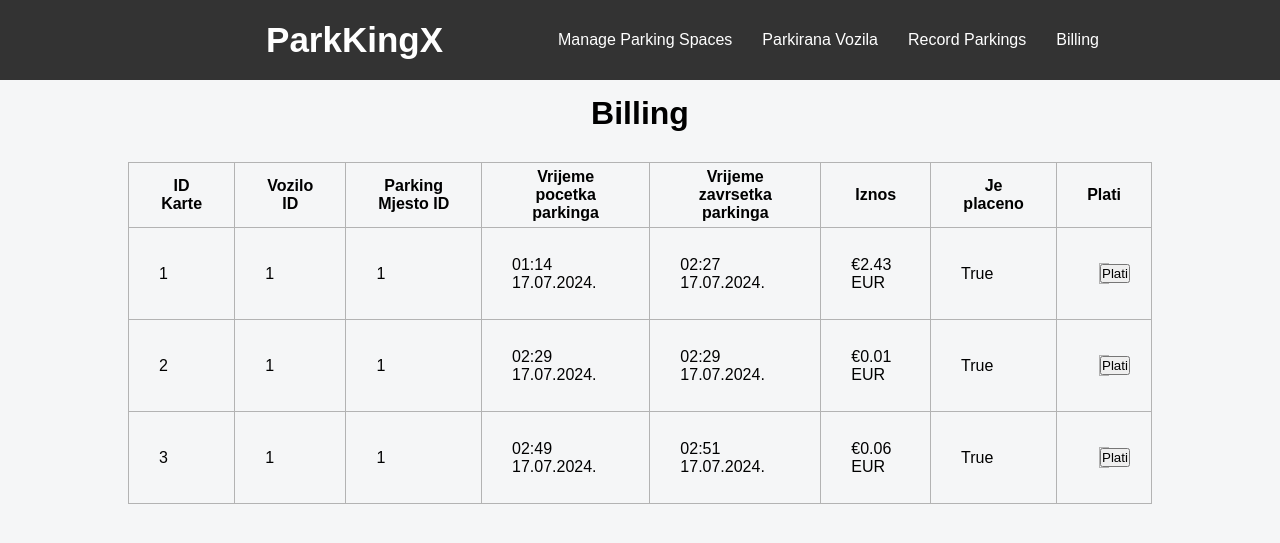
After one commit to thecodereule/ParKing, a Flask app: page /karte in a window 1280 px wide. The commit adds this page. Shown: the top 543 px of the page. Run offline with Flask 3, Linux system fonts and the light colour scheme.

Commit message:
mostly finished.

```diff
--- a/app.py
+++ b/app.py
@@ -127,6 +127,22 @@ def odjavi_vozilo(vozilo_id):
     if parking_mjesto:
         parking_mjesto.jeOkupirano = False
 
+    vrijeme_dolaska = vozilo.vrijemeDolaska
+    vrijeme_odlaska = datetime.now()
+    trajanje_parkinga = (vrijeme_odlaska - vrijeme_dolaska).total_seconds() / 3600  # Duration in hours
+    iznos = 2 * trajanje_parkinga  # Assuming the rate is 2 units per hour
+
+
+    karta = Karta(
+        vozilo_id=vozilo_id,
+        parkingMjesto_id=vozilo.parkingMjesto_id,
+        vrijemeDolaska = vrijeme_dolaska,
+        vrijemeOdlaska = vrijeme_odlaska,
+        Iznos = iznos,
+        jePlaceno = False
+    )
+
+    db.session.add(karta)
     db.session.delete(vozilo)
     db.session.commit()
 
@@ -134,6 +150,30 @@ def odjavi_vozilo(vozilo_id):
     return redirect(url_for('index'))
 
 
+@app.route('/karte', methods=['GET'])
+def karte_get():
+    karte = Karta.query.all()
+    return render_template('billing.html', karte=karte)
+
+
+@app.route('/karte/plati/<int:karta_id>', methods=['POST'])
+def plati_kartu(karta_id):
+    karta = Karta.query.get(karta_id)
+    if not karta:
+        flash('Karta ne postoji.')
+        return redirect(url_for('karte_get'))
+
+    if karta.jePlaceno:
+        flash('Karta je već plaćena.')
+        return redirect(url_for('karte_get'))
+
+    karta.jePlaceno = True
+    db.session.commit()
+
+    flash('Karta uspješno plaćena.')
+    return redirect(url_for('karte_get'))
+
+
 if __name__ == "__main__":
     with app.app_context():
         db.create_all()
--- /dev/null
+++ b/templates/billing.html
@@ -0,0 +1,32 @@
+{% extends "layout.html" %}
+
+{% block body %}
+<h1>Billing</h1>
+<table id="tablica">
+    <tr>
+        <th>ID Karte</th>
+        <th>Vozilo ID</th>
+        <th>Parking Mjesto ID</th>
+        <th>Vrijeme pocetka parkinga</th>
+        <th>Vrijeme zavrsetka parkinga</th>
+        <th>Iznos</th>
+        <th>Je placeno</th>
+        <th>Plati</th>
+    </tr>
+    {% for karta in karte %}
+    <tr>
+        <td>{{ karta.id }}</td>
+        <td>{{ karta.vozilo_id }}</td>
+        <td>{{ karta.parkingMjesto_id }}</td>
+        <td>{{ karta.vrijemeDolaska.strftime('%H:%M %d.%m.%Y.') }}</td>
+        <td>{{ karta.vrijemeOdlaska.strftime('%H:%M %d.%m.%Y.') }}</td>
+        <td>€{{ karta.Iznos | round(2) }} EUR</td>
+        <td>{{ karta.jePlaceno }}</td>
+        <td>
+            <form action="{{ url_for('plati_kartu', karta_id=karta.id) }}" method="POST">
+                <button type ="submit">Plati</button>
+            </form>
+        </td>
+    {% endfor %}
+</table>
+{% endblock %}
--- a/templates/layout.html
+++ b/templates/layout.html
@@ -11,7 +11,7 @@
             <li><a href="{{ url_for('add_parking_mjesto_get') }}">Manage Parking Spaces</a></li>
             <li><a href="{{ url_for('cars_get') }}">Parkirana Vozila</a></li>
             <li><a href="{{ url_for('record_parking_get') }}">Record Parkings</a></li>
-            <li><a href="#">Billing</a></li>
+            <li><a href="{{ url_for('karte_get') }}">Billing</a></li>
         </ul>
     </nav>
 
```
Also changed, not shown: instance/database.db.
